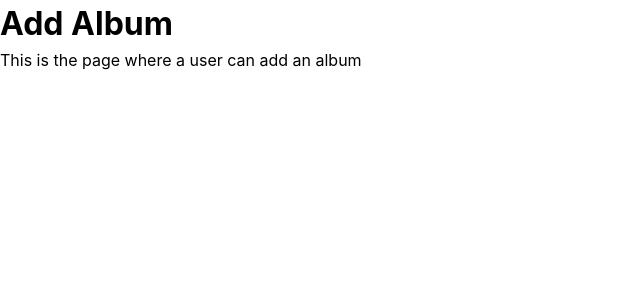
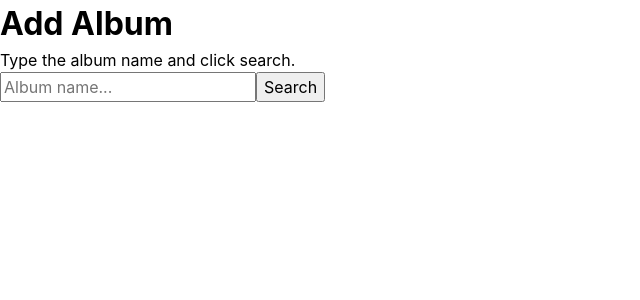
Before and after one commit to jv88899/msump, a React (Create React App) app: page / in a window 1280 px wide. Shown: the top 300 px of the page, without its empty margins (0-640 px from the left). Built offline with nearby package versions, Linux system fonts and the light colour scheme.

Commit message:
created Search component

```diff
--- /dev/null
+++ b/src/components/search/Search.js
@@ -0,0 +1,8 @@
+export default function Search({ inputText, buttonText }) {
+  return (
+    <form>
+      <input type="text" placeholder={inputText} />
+      <button type="submit">{buttonText}</button>
+    </form>
+  );
+}
--- a/src/pages/add-album/AddAlbum.js
+++ b/src/pages/add-album/AddAlbum.js
@@ -1,11 +1,15 @@
 import Description from "../../components/description/Description";
+import Search from "../../components/search/Search";
 import Title from "../../components/title/Title";
 
 export default function AddAlbum() {
   return (
-    <div>
-      <Title text="Add Album" />
-      <Description text="This is the page where a user can add an album" />
-    </div>
+    <>
+      <div>
+        <Title text="Add Album" />
+        <Description text="Type the album name and click search." />
+      </div>
+      <Search inputText="Album name..." buttonText="Search" />
+    </>
   );
 }
```
